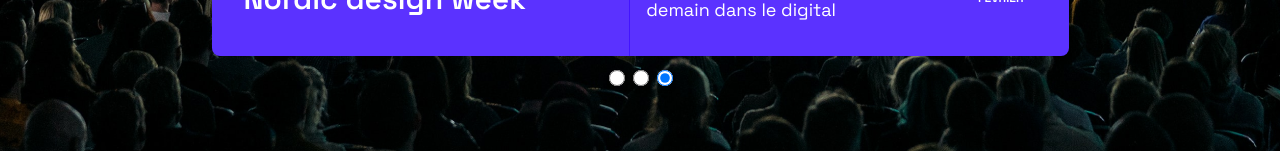
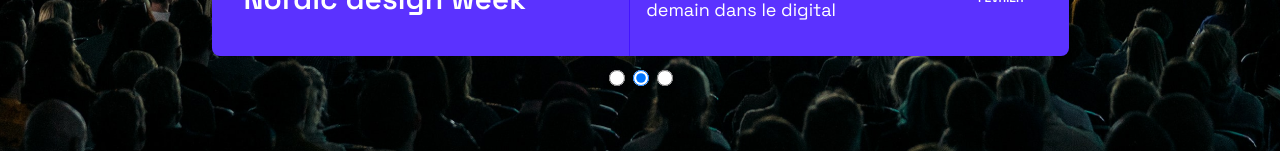
Before and after one commit to Yazaniziii/724events, a React (Create React App) app: page / in a window 1280 px wide. Shown: the part 515-675 px from the top of the page. Built offline with nearby package versions, Linux system fonts and the light colour scheme.

Commit message:
ramplace idx par index dans le input + ajout readOnly

```diff
--- a/src/containers/Slider/index.js
+++ b/src/containers/Slider/index.js
@@ -53,8 +53,10 @@ const Slider = () => {
                 key={`${_.title}`}
                 type="radio"
                 name="radio-button"
-                defaultChecked={idx === radioIdx} // Utilisation de defaultChecked
-                onChange={() => null} // Ajout d'une fonction onChange vide pour éviter le warning
+                // remplace idx par index
+                checked={index === radioIdx}
+                // Ajout readOnly
+                readOnly
               />
               ))}
             </div>
```
